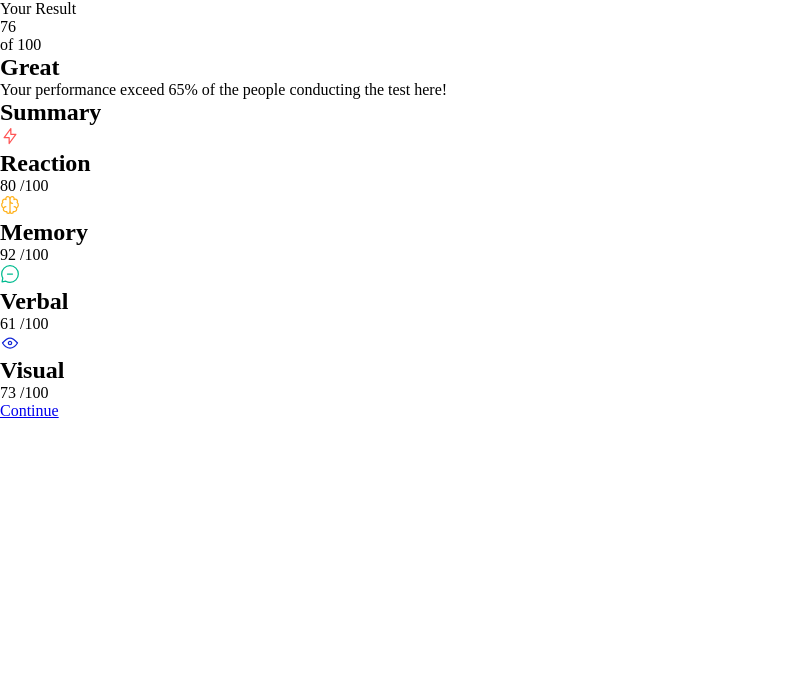
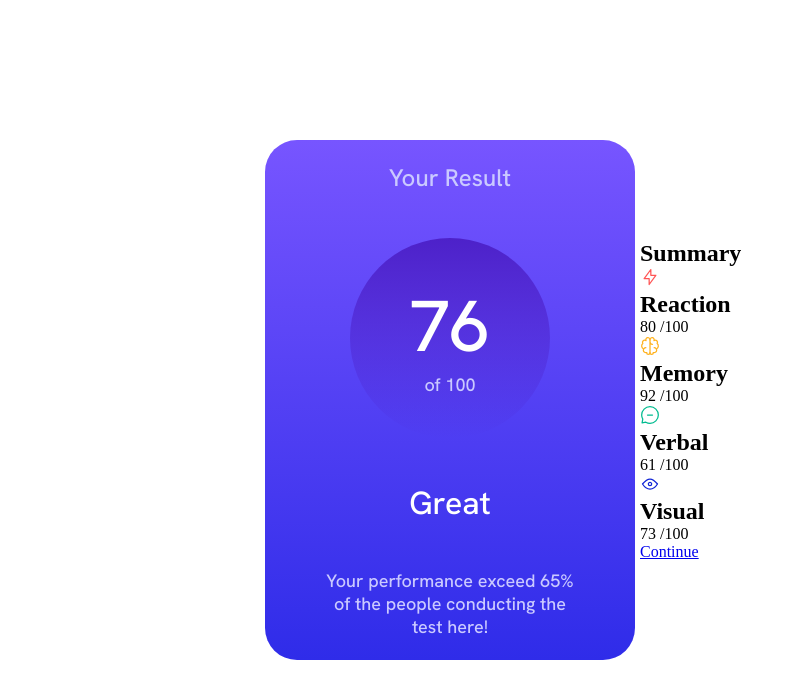
Before and after one commit to FlavioAraujo23/Summary-Component, a plain HTML site: page index.html in a window 1280 px wide. Shown: the whole page, without its empty margins (0-803 px from the left). Drawn offline with Linux system fonts and the light colour scheme.

Commit message:
first card

```diff
--- a/index.html
+++ b/index.html
@@ -9,13 +9,13 @@
 <body>
   <main class="container">
     <section class="result">
-      <div>
         <p>Your Result</p>
-        <p>76</p>
-        <span>of 100</span>
+        <div class="number">
+          <p>76</p>
+          <span>of 100</span>
+        </div>
         <h2>Great</h2>
         <p>Your performance exceed 65% of the people conducting the test here!</p>
-      </div>
     </section>
     <section class="summary">
       <h1>Summary</h1>
--- a/style.css
+++ b/style.css
@@ -2,10 +2,10 @@
 
 :root{
   /*fontes: usar a propriedade font*/
-  --heading-xl: 7.2rem 'Hanken Grotesk', sans-serif;
-  --heading-l: 3.2rem 'Hanken Grotesk', sans-serif;
-  --heading-m: 2.4rem 'Hanken Grotesk', sans-serif;
-  --bold: 1.8rem 'Hanken Grotesk', sans-serif;
+  --heading-xl: 4.5rem 'Hanken Grotesk', sans-serif;
+  --heading-l: 2rem 'Hanken Grotesk', sans-serif;
+  --heading-m: 1.5rem 'Hanken Grotesk', sans-serif;
+  --bold: 1.125rem 'Hanken Grotesk', sans-serif;
 
   /* cores */
   --gradient-1: linear-gradient(to bottom,rgba(119, 85, 255, 1),rgba(47, 44, 233, 1));
@@ -32,6 +32,60 @@
   box-sizing: border-box;
 }
 
-html{
-  font-size: 62,5%;
+.container {
+  width: 750px;
+  height: 100vh;
+  margin: 0 auto;
+  display: grid;
+  align-items: center;
+  grid-template-columns: 1fr 1fr;
 }
+
+.result{
+  width: 370px;
+  height: 520px;
+  background: var(--gradient-1);
+  display: flex;
+  flex-direction: column;
+  align-items: center;
+  justify-content: space-around;
+  border-radius: 32px;
+}
+
+.result p {
+  font: var(--heading-m);
+  color: var(--light-blue);
+}
+
+.result div {
+  width: 200px;
+  height: 200px;
+  border-radius: 50%;
+  background: var(--gradient-2);
+  display: flex;
+  align-items: center;
+  justify-content: center;
+  flex-direction: column;
+}
+
+.number p {
+  font: var(--heading-xl);
+  color: var(--white);
+}
+
+.number span {
+  font: var(--bold);
+  color: var(--light-blue);
+}
+
+.result h2 {
+  font: var(--heading-l);
+  color: var(--white);
+}
+
+.result p:last-child {
+  font: var(--bold);
+  color: var(--light-blue);
+  width: 260px;
+  text-align: center;
+}
```
